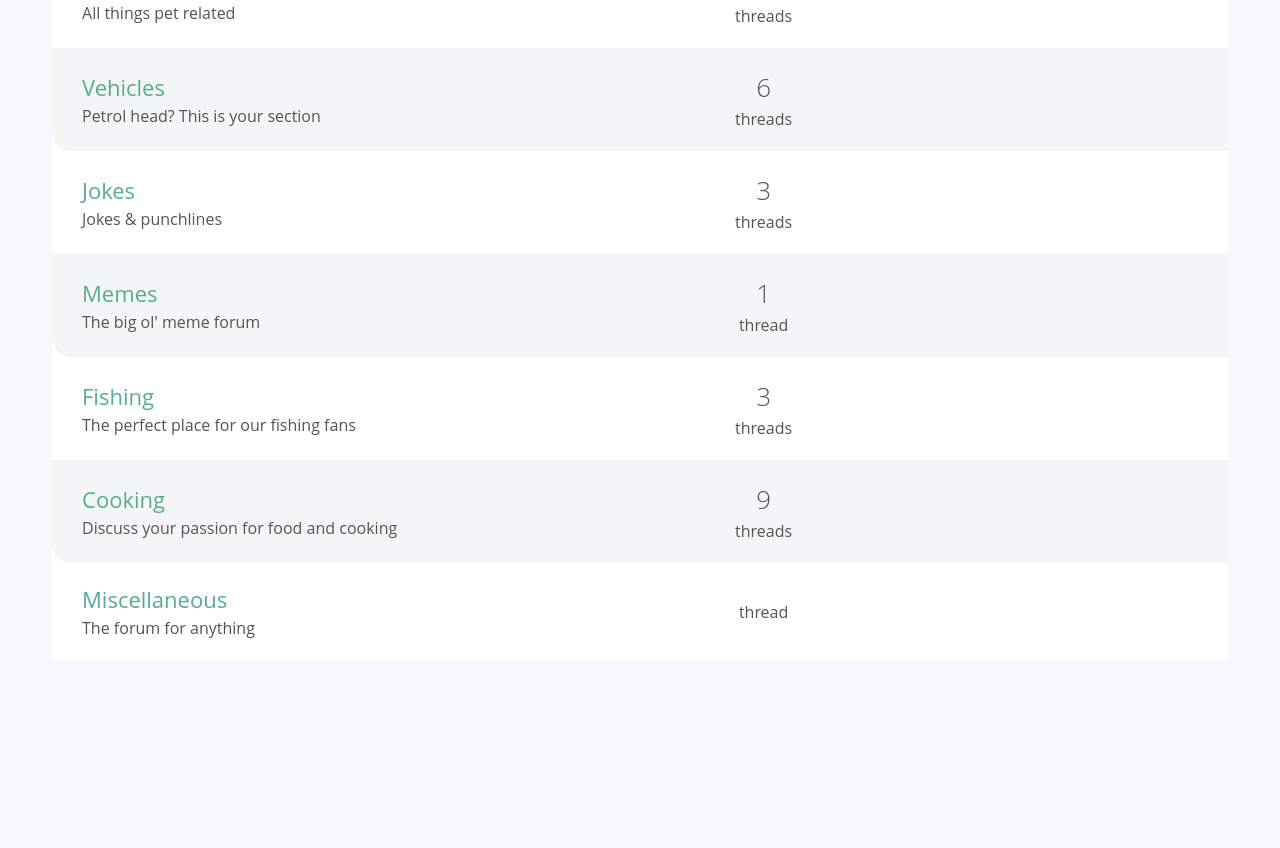
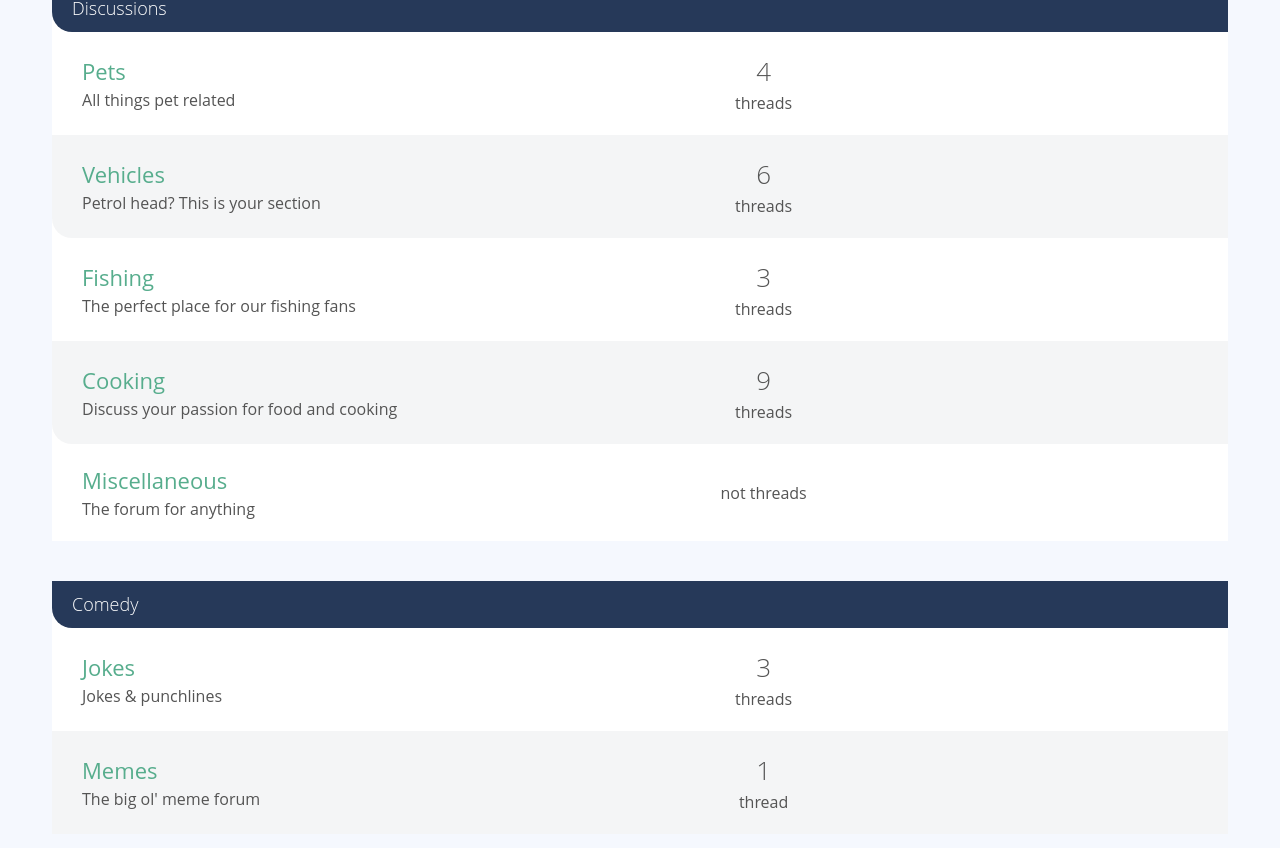
Before and after one commit to AsmitNepali/vueschool-forum, a Vue app: page / in a window 1280 px wide. Shown: the part 386-1234 px from the top of the page. Before the commit the page ends 1066 px from the top, so only its background shows below. Built offline with nearby package versions, Linux system fonts and the light colour scheme.

Commit message:
IMP: Categories Collection.

```diff
--- /dev/null
+++ b/src/components/CategoryList.vue
@@ -0,0 +1,29 @@
+<template>
+  <forum-list v-for="category in categories" :key="category.id" :forums="getForumsForCategory(category)" :title = "category.name" :category-id="category.id"/>
+</template>
+
+<script>
+import ForumList from "@/components/ForumList"
+import sourceData from "@/data.json"
+export default {
+  components: {
+    ForumList
+  },
+  props: {
+    categories: {
+      type: Array,
+      required: true
+    }
+  },
+  methods: {
+    getForumsForCategory(category) {
+      return sourceData.forums.filter(forum => forum.categoryId === category.id)
+    }
+  }
+
+}
+</script>
+
+<style scoped>
+
+</style>
--- a/src/components/ForumList.vue
+++ b/src/components/ForumList.vue
@@ -3,7 +3,8 @@
     <div class="forum-list">
 
       <h2 class="list-title">
-        <a href="#">Forums</a>
+        <router-link v-if="categoryId" :to="{ name: 'Category', params: { id: categoryId }}">{{ title }}</router-link>
+        <span v-else>{{ title }}</span>
       </h2>
 
       <div class="forum-listing" v-for="forum in forums" :key="forum.id">
@@ -17,7 +18,7 @@
         <div class="threads-count">
           <p>
             <span class="count">{{ forum.threads?.length }}</span>
-            {{ forum.threads?.length > 1 ? 'threads' : 'thread' }}
+            {{ forumThreadsWord(forum) }}
           </p>
         </div>
 
@@ -29,18 +30,29 @@
 </template>
 
 <script>
-import sourceDate from '@/data.json'
 
 export default {
  props: {
    forums: {
      type: Array,
      required: true
+   },
+   title: {
+     type: String,
+     default: 'Forums'
+   },
+   categoryId: {
+     type: String,
+     required: false
    }
  },
   methods: {
-    forumsById(forumId) {
-      return sourceDate.forums.find(forum => forum.id === forumId)
+    forumThreadsWord(forum) {
+      if (forum.threads?.length) {
+        return forum.threads?.length > 1 ? 'threads' : 'thread'
+      } else {
+        return 'not threads'
+      }
     }
   }
 }
--- a/src/router/index.js
+++ b/src/router/index.js
@@ -28,6 +28,12 @@
     }
   },
   {
+    path: '/category/:id',
+    name: 'Category',
+    props: true,
+    component: () => import('@/views/CategoryView')
+  },
+  {
     path: '/forum/:id',
     name: 'Forum',
     props: true,
--- /dev/null
+++ b/src/views/CategoryView.vue
@@ -0,0 +1,34 @@
+<template>
+  <h1>{{ category.name}}</h1>
+  <forum-list :title="category.name" :category-id="category.id" :forums="getForumsForCategory(category)"/>
+</template>
+
+<script>
+import ForumList from "@/components/ForumList";
+import sourceData from "@/data.json"
+export default {
+  components: {
+    ForumList
+  },
+  props: {
+    id: {
+      type: String,
+      required: true
+    }
+  },
+  computed: {
+    category () {
+      return sourceData.categories.find(category => category.id === this.id)
+    }
+  },
+  methods: {
+    getForumsForCategory(category) {
+      return sourceData.forums.filter(forum => forum.categoryId === category.id)
+    }
+  }
+}
+</script>
+
+<style scoped>
+
+</style>
--- a/src/views/HomeView.vue
+++ b/src/views/HomeView.vue
@@ -1,19 +1,19 @@
 <template>
     <h1>Welcome To Forum</h1>
-    <ForumList :forums="forums"/>
+    <CategoryList :categories="categories"/>
 </template>
 
 <script>
 import sourceData from '@/data.json'
-import ForumList from '@/components/ForumList'
+import CategoryList from '@/components/CategoryList'
 
 export default {
   components: {
-    ForumList
+    CategoryList
   },
   data () {
     return {
-      forums: sourceData.forums
+      categories: sourceData.categories
     }
   }
 }
```
